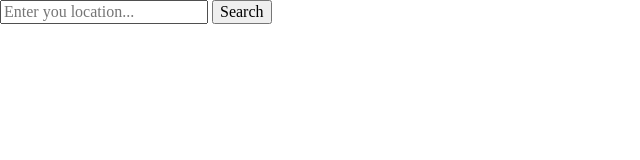
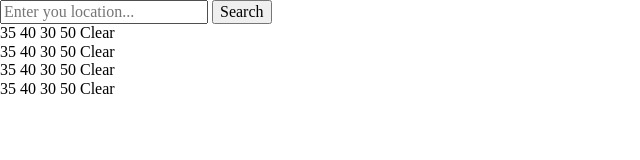
Before and after one commit to petrosAth/weather-app, a website built with Vite: page index.html in a window 1280 px wide. Shown: the whole page, without its empty margins (0-640 px from the left). Built offline with nearby package versions, Linux system fonts and the light colour scheme; no server answers.

Commit message:
Add place holder values in html

```diff
--- a/index.html
+++ b/index.html
@@ -16,34 +16,34 @@
       <div class="weather__cont">
         <div class="weather__cont__main">
           <div class="weather__main">
-            <span class="weather__temp"></span>
-            <span class="weather__temp-max"></span>
-            <span class="weather__temp-low"></span>
-            <span class="weather__temp-humidity"></span>
-            <span class="weather__desc"></span>
+            <span class="weather__temp">35</span>
+            <span class="weather__temp-max">40</span>
+            <span class="weather__temp-low">30</span>
+            <span class="weather__temp-humidity">50</span>
+            <span class="weather__desc">Clear</span>
           </div>
         </div>
         <div class="weather__cont__forecast">
           <div class="weather__day1">
-            <span class="weather__temp"></span>
-            <span class="weather__temp-max"></span>
-            <span class="weather__temp-low"></span>
-            <span class="weather__temp-humidity"></span>
-            <span class="weather__desc"></span>
+            <span class="weather__temp">35</span>
+            <span class="weather__temp-max">40</span>
+            <span class="weather__temp-low">30</span>
+            <span class="weather__temp-humidity">50</span>
+            <span class="weather__desc">Clear</span>
           </div>
           <div class="weather__day2">
-            <span class="weather__temp"></span>
-            <span class="weather__temp-max"></span>
-            <span class="weather__temp-low"></span>
-            <span class="weather__temp-humidity"></span>
-            <span class="weather__desc"></span>
+            <span class="weather__temp">35</span>
+            <span class="weather__temp-max">40</span>
+            <span class="weather__temp-low">30</span>
+            <span class="weather__temp-humidity">50</span>
+            <span class="weather__desc">Clear</span>
           </div>
           <div class="weather__day3">
-            <span class="weather__temp"></span>
-            <span class="weather__temp-max"></span>
-            <span class="weather__temp-low"></span>
-            <span class="weather__temp-humidity"></span>
-            <span class="weather__desc"></span>
+            <span class="weather__temp">35</span>
+            <span class="weather__temp-max">40</span>
+            <span class="weather__temp-low">30</span>
+            <span class="weather__temp-humidity">50</span>
+            <span class="weather__desc">Clear</span>
           </div>
         </div>
       </div>
```
